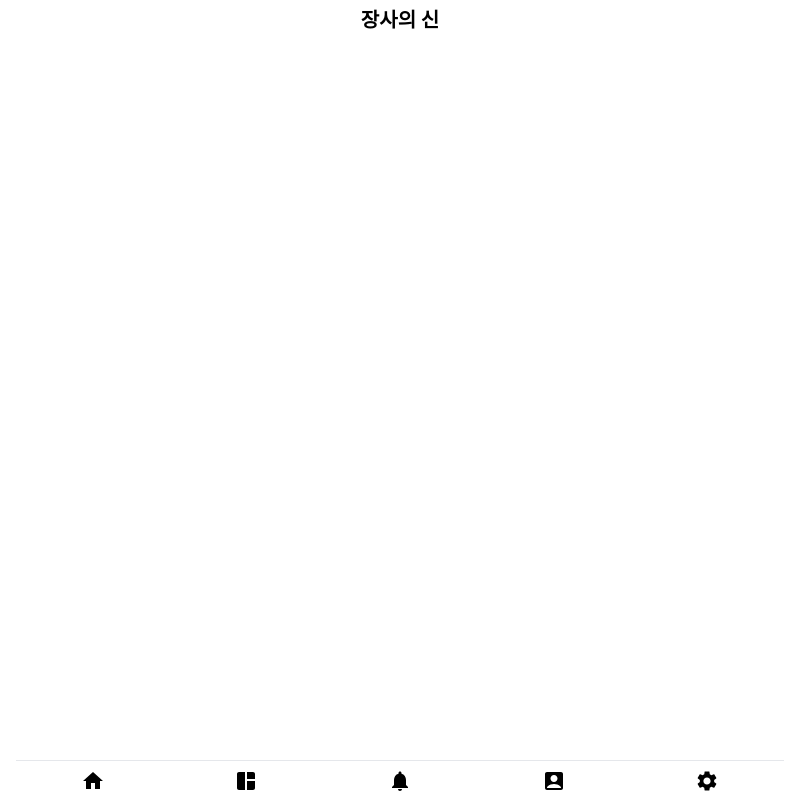
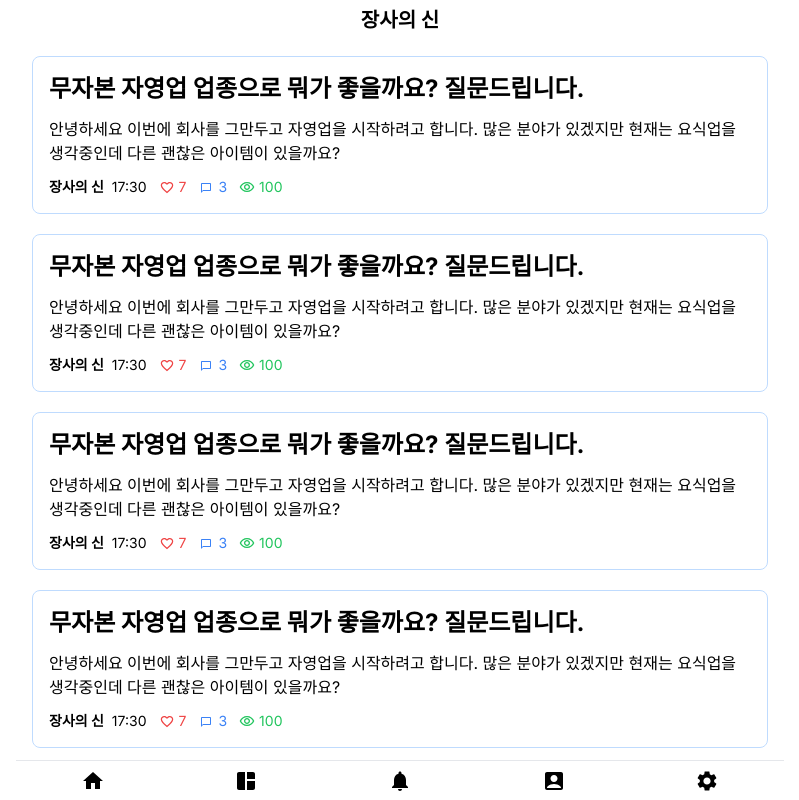
Before and after one commit to JAECHANGG/self-employed-web, a Next.js app: page /boards/bestboard in a window 1280 px wide. Shown: the whole page, without its empty margins (240-1039 px from the left). Built offline with nearby package versions, Linux system fonts and the light colour scheme; no server answers.

Commit message:
board/container

```diff
--- a/src/app/boards/[slug]/page.tsx
+++ b/src/app/boards/[slug]/page.tsx
@@ -1,5 +1,18 @@
 import React from "react";
+import { boardTitleMap } from "../page";
+import { BoardContainer } from "@/components/board/BoardContainer";
 
-export default function boardPage() {
-  return <div></div>;
+interface Props {
+  params: { slug: string };
 }
+
+export default function boardPage({ params: { slug } }: Props) {
+  console.log(slug);
+  return <BoardContainer />;
+}
+
+export function generateStaticParams() {
+  return Object.keys(boardTitleMap).map((title) => ({
+    slug: boardTitleMap[title].id,
+  }));
+}
--- a/src/app/boards/page.tsx
+++ b/src/app/boards/page.tsx
@@ -13,7 +13,7 @@ interface boardComponent {
   icon: React.ReactNode;
 }
 
-const boardTitleMap: { [key: string]: boardComponent } = {
+export const boardTitleMap: { [key: string]: boardComponent } = {
   인기게시판: { id: "bestboard", icon: <ThumbUpAltIcon /> },
   자유게시판: { id: "freeboard", icon: <ArticleIcon /> },
   노하우게시판: { id: "knowhowboard", icon: <SchoolIcon /> },
@@ -29,7 +29,7 @@ const BoardsPage = () => {
         {Object.keys(boardTitleMap).map((title, index) => (
           <li key={title}>
             <Link
-              href={boardTitleMap[title].id}
+              href={`/boards/${boardTitleMap[title].id}`}
               className="flex items-center justify-between mb-1 h-16 rounded-lg cursor-pointer"
             >
               <div className="flex items-center">
--- /dev/null
+++ b/src/components/board/BoardContainer.tsx
@@ -0,0 +1,122 @@
+import ChatBubbleOutlineIcon from "@mui/icons-material/ChatBubbleOutline";
+import FavoriteBorderIcon from "@mui/icons-material/FavoriteBorder";
+import RemoveRedEyeOutlinedIcon from "@mui/icons-material/RemoveRedEyeOutlined";
+import { RouterPath } from "../../types/router-path";
+
+const dummyData = [
+  {
+    id: 1,
+    title: "무자본 자영업 업종으로 뭐가 좋을까요? 질문드립니다.",
+    content:
+      "안녕하세요 이번에 회사를 그만두고 자영업을 시작하려고 합니다. 많은 분야가 있겠지만 현재는 요식업을 생각중인데 다른 괜찮은 아이템이 있을까요?",
+    time: "17:30",
+    nickname: "장사의 신",
+    comment: 3,
+    isLike: 7,
+    view: 100,
+  },
+  {
+    id: 2,
+    title: "무자본 자영업 업종으로 뭐가 좋을까요? 질문드립니다.",
+    content:
+      "안녕하세요 이번에 회사를 그만두고 자영업을 시작하려고 합니다. 많은 분야가 있겠지만 현재는 요식업을 생각중인데 다른 괜찮은 아이템이 있을까요?",
+    time: "17:30",
+    nickname: "장사의 신",
+    comment: 3,
+    isLike: 7,
+    view: 100,
+  },
+  {
+    id: 3,
+    title: "무자본 자영업 업종으로 뭐가 좋을까요? 질문드립니다.",
+    content:
+      "안녕하세요 이번에 회사를 그만두고 자영업을 시작하려고 합니다. 많은 분야가 있겠지만 현재는 요식업을 생각중인데 다른 괜찮은 아이템이 있을까요?",
+    time: "17:30",
+    nickname: "장사의 신",
+    comment: 3,
+    isLike: 7,
+    view: 100,
+  },
+  {
+    id: 4,
+    title: "무자본 자영업 업종으로 뭐가 좋을까요? 질문드립니다.",
+    content:
+      "안녕하세요 이번에 회사를 그만두고 자영업을 시작하려고 합니다. 많은 분야가 있겠지만 현재는 요식업을 생각중인데 다른 괜찮은 아이템이 있을까요?",
+    time: "17:30",
+    nickname: "장사의 신",
+    comment: 3,
+    isLike: 7,
+    view: 100,
+  },
+  {
+    id: 5,
+    title: "무자본 자영업 업종으로 뭐가 좋을까요? 질문드립니다.",
+    content:
+      "안녕하세요 이번에 회사를 그만두고 자영업을 시작하려고 합니다. 많은 분야가 있겠지만 현재는 요식업을 생각중인데 다른 괜찮은 아이템이 있을까요?",
+    time: "17:30",
+    nickname: "장사의 신",
+    comment: 3,
+    isLike: 7,
+    view: 100,
+  },
+  {
+    id: 6,
+    title: "무자본 자영업 업종으로 뭐가 좋을까요? 질문드립니다.",
+    content:
+      "안녕하세요 이번에 회사를 그만두고 자영업을 시작하려고 합니다. 많은 분야가 있겠지만 현재는 요식업을 생각중인데 다른 괜찮은 아이템이 있을까요?",
+    time: "17:30",
+    nickname: "장사의 신",
+    comment: 3,
+    isLike: 7,
+    view: 100,
+  },
+  {
+    id: 7,
+    title: "무자본 자영업 업종으로 뭐가 좋을까요? 질문드립니다.",
+    content:
+      "안녕하세요 이번에 회사를 그만두고 자영업을 시작하려고 합니다. 많은 분야가 있겠지만 현재는 요식업을 생각중인데 다른 괜찮은 아이템이 있을까요?",
+    time: "17:30",
+    nickname: "장사의 신",
+    comment: 3,
+    isLike: 7,
+    view: 100,
+  },
+];
+
+export const BoardContainer = () => {
+  return (
+    <>
+      <article className="h-full overflow-x-hidden overflow-y-auto p-4">
+        {dummyData.map((data: any) => {
+          return (
+            <div
+              key={data.id}
+              className="border border-blue-200 rounded-lg mb-5 p-4 cursor-pointer"
+            >
+              <h1 className="text-2xl font-bold truncate mb-3">{data.title}</h1>
+              <div className="text-base line-clamp-2 mb-3">{data.content}</div>
+              <div className="flex items-center text-sm">
+                <span className="font-bold mr-2">{data.nickname}</span>
+                <span>{data.time}</span>
+                <span className="text-red-500 ml-2 flex items-center">
+                  <FavoriteBorderIcon style={{ height: 15 }} />
+                  {data.isLike}
+                </span>
+                <span className="text-blue-500 ml-2 flex items-center">
+                  <ChatBubbleOutlineIcon
+                    style={{ height: 14, paddingTop: 2 }}
+                  />
+                  {data.comment}
+                </span>
+                <span className="text-green-500 ml-2 flex items-center">
+                  <RemoveRedEyeOutlinedIcon style={{ height: 16 }} />
+                  {data.view}
+                </span>
+              </div>
+            </div>
+          );
+        })}
+      </article>
+    </>
+  );
+};
```
